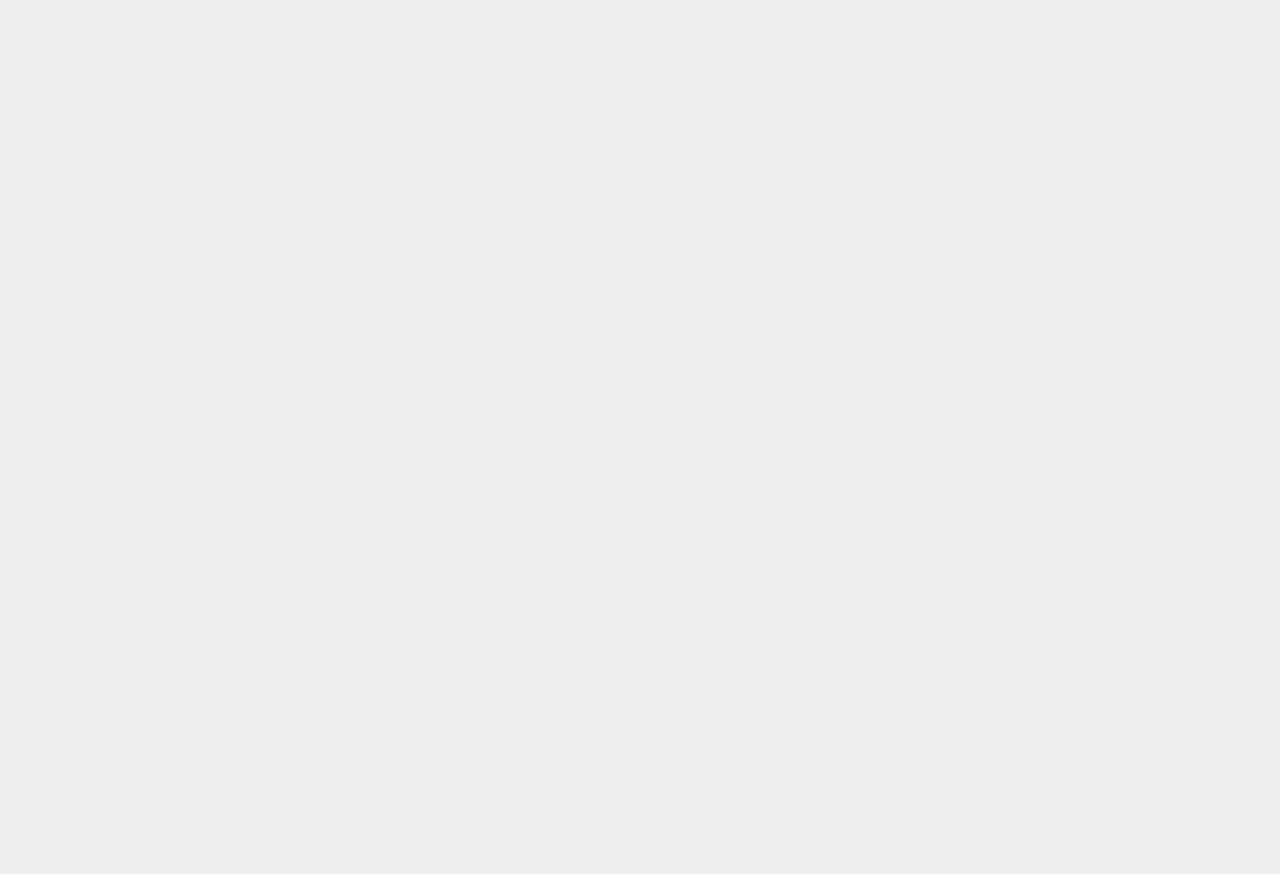
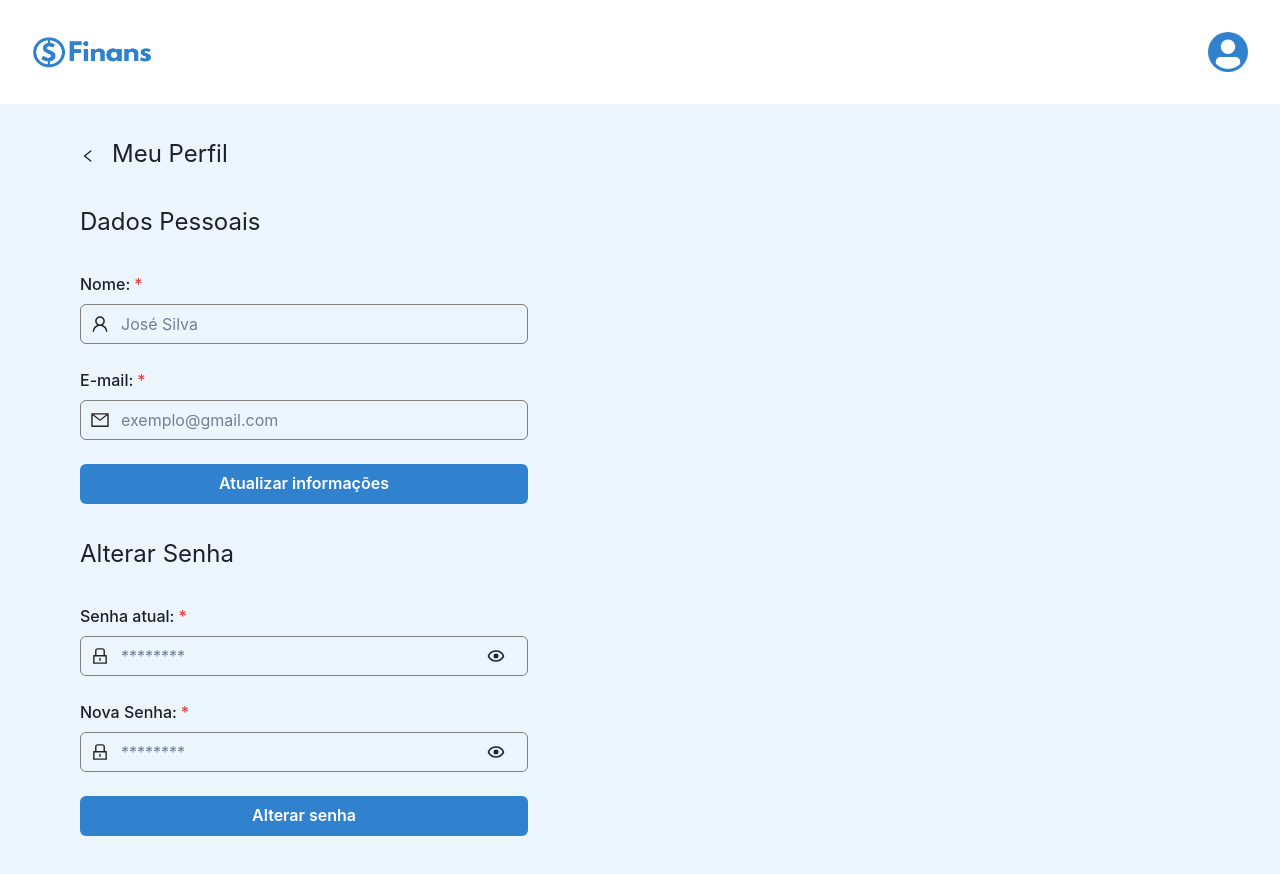
Before and after one commit to JoaoGabriellBR/finans, a React (Vite) app: page /profile in a window 1280 px wide. Before the commit this address had no page. Shown: the top 874 px of the page. Before the commit the page ends 800 px from the top, so only its background shows below. Built offline with nearby package versions, Linux system fonts and the light colour scheme.

Commit message:
add Profile route

```diff
--- a/src/routes.tsx
+++ b/src/routes.tsx
@@ -3,15 +3,17 @@ import Home from "./screens/Home";
 import Register from "./screens/Register";
 import Login from "./screens/Login";
 import Dashboard from "./screens/Dashboard";
+import Profile from "./screens/Profile";
 
 export default function Routes() {
   return (
     <BrowserRouter>
       <Rotas>
         <Route path="/" element={<Home />}></Route>
-        <Route path="/register" element={<Register/>}></Route>
-        <Route path="/login" element={<Login/>}></Route>
-        <Route path="/dashboard" element={<Dashboard/>}></Route>
+        <Route path="/register" element={<Register />}></Route>
+        <Route path="/login" element={<Login />}></Route>
+        <Route path="/dashboard" element={<Dashboard />}></Route>
+        <Route path="/profile" element={<Profile />}></Route>
       </Rotas>
     </BrowserRouter>
   );
--- /dev/null
+++ b/src/screens/Profile/index.tsx
@@ -0,0 +1,183 @@
+import { useState } from "react";
+import { Container, Header, Section } from "./styles";
+import logo from "../../assets/logo.png";
+import {
+  Menu,
+  MenuButton,
+  MenuList,
+  MenuItem,
+  Icon,
+  Text,
+  Avatar,
+  Portal,
+  FormControl,
+  FormLabel,
+  InputLeftElement,
+  InputRightElement,
+  InputGroup,
+  Input,
+  Button,
+} from "@chakra-ui/react";
+import {
+  AiOutlineUser,
+  AiOutlineLeft,
+  AiOutlineMail,
+  AiOutlineLock,
+} from "react-icons/ai";
+import { RxExit } from "react-icons/rx";
+import { BiHide, BiShow } from "react-icons/bi";
+import { Link } from "react-router-dom";
+
+export default function Profile() {
+  const [showPassword, setShowPassword] = useState(false);
+  const [showNewPassword, setShowNewPassword] = useState(false);
+
+  const handleShowPassword = () => setShowPassword(!showPassword);
+  const handleShowNewPassword = () => setShowNewPassword(!showNewPassword);
+
+  return (
+    <>
+      <Container>
+        <Header>
+          <Link to="/">
+            <img className="logo" alt="logo" src={logo} loading="lazy" />
+          </Link>
+          <Menu>
+            <MenuButton>
+              <Avatar w={10} h={10} bg="#3182CE" />
+            </MenuButton>
+            <Portal>
+              <MenuList>
+                <Link to="/profile">
+                  <MenuItem>
+                    <Icon
+                      as={AiOutlineUser}
+                      w="1rem"
+                      h="1rem"
+                      color="#3182CE"
+                    />
+                    <Text ml="0.5rem" fontSize="1rem">
+                      Meu Perfil
+                    </Text>
+                  </MenuItem>
+                </Link>
+
+                <MenuItem>
+                  <Icon as={RxExit} w="1rem" h="1rem" color="#3182CE" />
+                  <Text ml="0.5rem" fontSize="1rem">
+                    Sair
+                  </Text>
+                </MenuItem>
+              </MenuList>
+            </Portal>
+          </Menu>
+        </Header>
+
+        <Section>
+          <div className="div-meu-perfil">
+            <Link to="/dashboard">
+              <Icon cursor="pointer" as={AiOutlineLeft} mr="1rem" mt="0.6rem"  />
+            </Link>
+            <Text fontSize="1.5rem">Meu Perfil</Text>
+          </div>
+
+          <div className="div-dados-pessoais">
+            <Text fontSize="1.5rem">Dados Pessoais</Text>
+
+            <div className="div-form">
+              <FormControl mb="1.5rem" isRequired>
+                <FormLabel>Nome:</FormLabel>
+                <InputGroup>
+                  <InputLeftElement pointerEvents="none">
+                    <Icon color="#242424" as={AiOutlineUser} w={5} h={5} />
+                  </InputLeftElement>
+                  <Input
+                    border="1px"
+                    borderColor="gray"
+                    type="text"
+                    placeholder="José Silva"
+                  />
+                </InputGroup>
+              </FormControl>
+
+              <FormControl mb="1.5rem" isRequired>
+                <FormLabel>E-mail:</FormLabel>
+                <InputGroup>
+                  <InputLeftElement pointerEvents="none">
+                    <Icon color="#242424" as={AiOutlineMail} w={5} h={5} />
+                  </InputLeftElement>
+                  <Input
+                    border="1px"
+                    borderColor="gray"
+                    type="email"
+                    placeholder="exemplo@gmail.com"
+                  />
+                </InputGroup>
+              </FormControl>
+
+              <Button type="submit" width="100%" colorScheme="blue">
+                Atualizar informações
+              </Button>
+            </div>
+          </div>
+
+          <div className="div-alterar-senha">
+            <Text fontSize="1.5em">Alterar Senha</Text>
+            <div className="div-form">
+              <FormControl mb="1.5rem" isRequired>
+                <FormLabel>Senha atual:</FormLabel>
+                <InputGroup>
+                  <InputLeftElement pointerEvents="none">
+                    <Icon color="#242424" as={AiOutlineLock} w={5} h={5} />
+                  </InputLeftElement>
+                  <InputRightElement width="4rem" onClick={handleShowPassword}>
+                    {showPassword ? (
+                      <Icon as={BiHide} w={5} h={5} />
+                    ) : (
+                      <Icon as={BiShow} w={5} h={5} />
+                    )}
+                  </InputRightElement>
+                  <Input
+                    border="1px"
+                    borderColor="gray"
+                    type={showPassword ? "text" : "password"}
+                    placeholder="********"
+                  />
+                </InputGroup>
+              </FormControl>
+
+              <FormControl mb="1.5rem" isRequired>
+                <FormLabel>Nova Senha:</FormLabel>
+                <InputGroup>
+                  <InputLeftElement pointerEvents="none">
+                    <Icon color="#242424" as={AiOutlineLock} w={5} h={5} />
+                  </InputLeftElement>
+                  <InputRightElement
+                    width="4rem"
+                    onClick={handleShowNewPassword}
+                  >
+                    {showNewPassword ? (
+                      <Icon as={BiHide} w={5} h={5} />
+                    ) : (
+                      <Icon as={BiShow} w={5} h={5} />
+                    )}
+                  </InputRightElement>
+                  <Input
+                    border="1px"
+                    borderColor="gray"
+                    type={showNewPassword ? "text" : "password"}
+                    placeholder="********"
+                  />
+                </InputGroup>
+              </FormControl>
+
+              <Button type="submit" width="100%" colorScheme="blue">
+                Alterar senha
+              </Button>
+            </div>
+          </div>
+        </Section>
+      </Container>
+    </>
+  );
+}
--- /dev/null
+++ b/src/screens/Profile/styles.ts
@@ -0,0 +1,82 @@
+import styled from "styled-components";
+
+export const Container = styled.div`
+  overflow: hidden;
+  min-height: 100vh;
+  background-color: #fff;
+  display: grid;
+  grid-template-rows: auto 1fr auto;
+  grid-template-columns: repeat(2, 1fr);
+  grid-template-areas:
+    "header header"
+    "section section";
+`;
+
+export const Header = styled.div`
+  grid-area: header;
+  padding: 2rem;
+
+  display: flex;
+  flex-direction: row;
+  justify-content: space-between;
+  align-items: center;
+
+  .logo {
+    width: 7.5rem;
+    height: 2rem;
+    cursor: pointer;
+    padding: 0;
+    margin: 0;
+}
+`;
+
+export const Section = styled.section`
+  grid-area: section;
+  padding: 2rem 5rem;
+  background-color: #ecf4fc;
+
+  display: flex;
+  flex-direction: column;
+  justify-content: flex-start;
+  align-items: flex-start;
+
+  @media (max-width: 1024px){
+    padding: 2rem;
+  }
+
+  .div-meu-perfil,
+  .div-dados-pessoais,
+  .div-alterar-senha {
+    width: 100%;
+    /* background-color: #ff0; */
+    margin-bottom: 2rem;
+  }
+
+  .div-dados-pessoais,
+  .div-alterar-senha {
+    display: flex;
+    flex-direction: column;
+    justify-content: flex-start;
+    align-items: flex-start;
+  }
+
+  .div-meu-perfil {
+    display: flex;
+    flex-direction: row;
+    justify-content: flex-start;
+    align-items: center;
+  }
+
+  .div-form {
+    width: 40%;
+    display: flex;
+    flex-direction: column;
+    justify-content: flex-start;
+    align-items: flex-start;
+    margin-top: 2rem;
+
+    @media (max-width: 1024px){
+      width: 100%;
+    }
+  }
+`;
```
